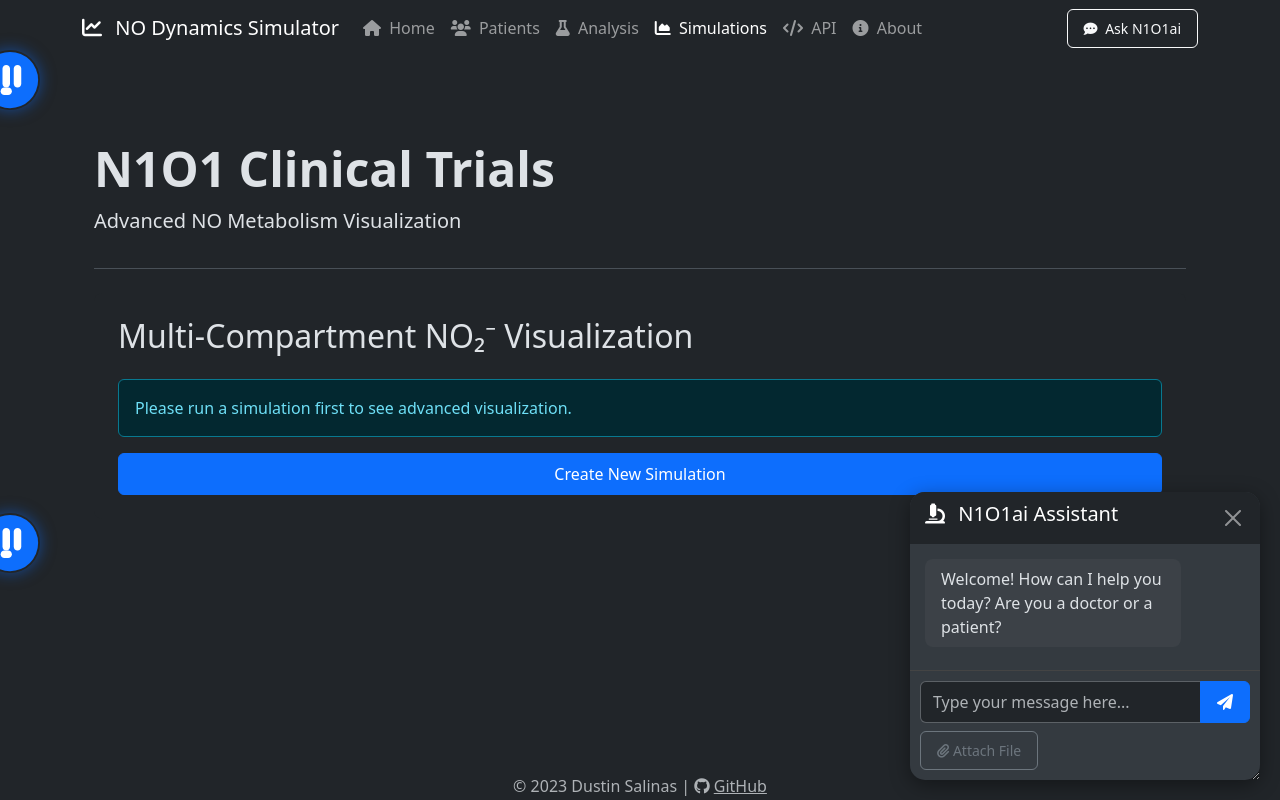
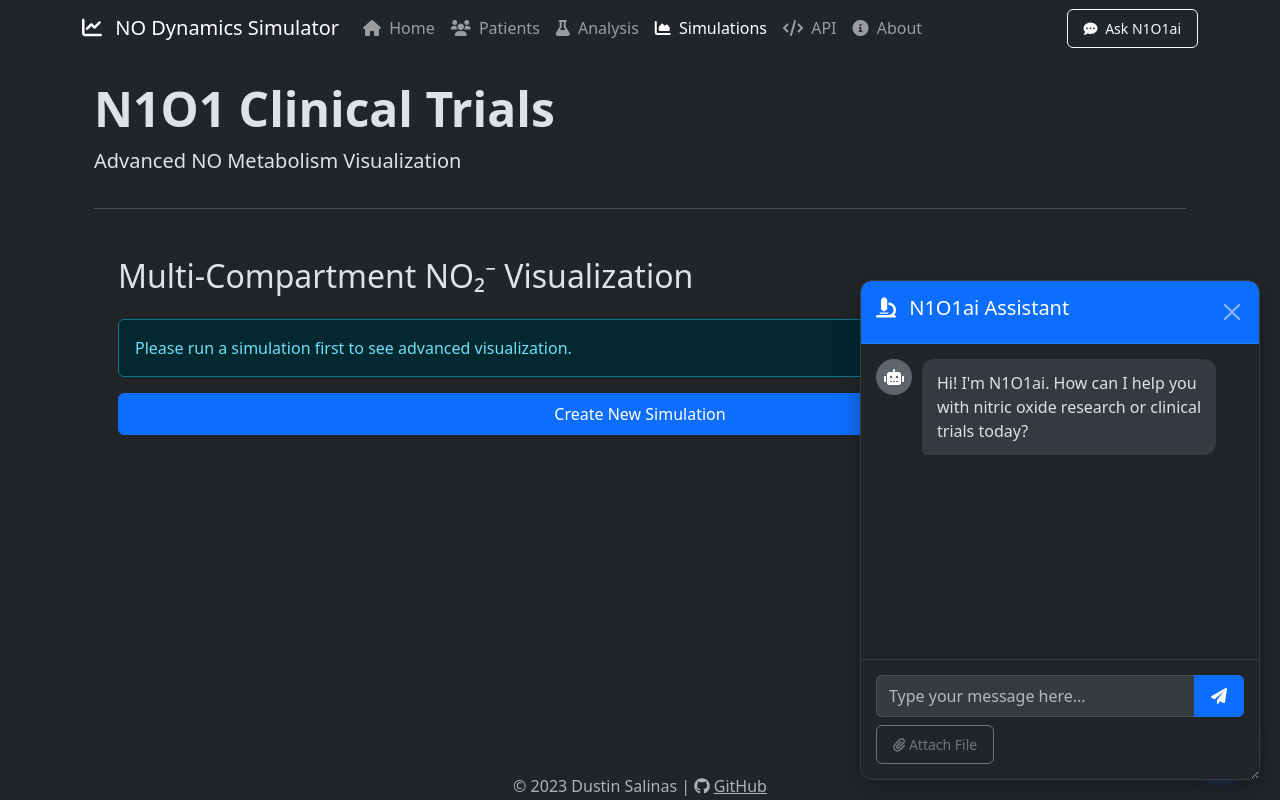
Before and after one commit to just-goingviral/N1o1-Clinical-Trials-Public, a Flask app: page /simulations/advanced-view in a window 1280 px wide, after a click on "Ask N1O1ai". Run offline with Flask 3, Linux system fonts and the light colour scheme.

Commit message:
Assistant checkpoint: Modernize N1O1ai chatbot interface
Assistant generated file changes:
- templates/chat_component.html: Modernize chat interface
- static/css/styles.css: Improve chat UI styling, Add typing indicator animation
- static/js/app.js: Improve message display function

---

User prompt:

ai chatbot / assistant still looks retarded

Replit-Commit-Author: Assistant
Replit-Commit-Session-Id: fdde4092-a3ce-4bae-8803-70c858dea885

```diff
--- a/static/css/styles.css
+++ b/static/css/styles.css
@@ -408,31 +408,161 @@ body {
     scrollbar-color: #6c757d #343a40;
 }
 
+/* Chat component styling */
+.chat-widget {
+    position: fixed;
+    bottom: 20px;
+    right: 20px;
+    width: 400px;
+    height: 550px;
+    background-color: var(--bs-dark);
+    border-radius: 12px;
+    box-shadow: 0 5px 25px rgba(0, 0, 0, 0.3);
+    display: flex;
+    flex-direction: column;
+    overflow: hidden;
+    z-index: 1050;
+    display: none;
+    transition: all 0.3s ease;
+    border: 1px solid rgba(255, 255, 255, 0.1);
+}
+
+.chat-header {
+    background-color: var(--bs-primary);
+    color: white;
+    padding: 15px;
+    display: flex;
+    justify-content: space-between;
+    align-items: center;
+    border-bottom: 1px solid rgba(255, 255, 255, 0.1);
+}
+
+.chat-container {
+    flex: 1;
+    padding: 15px;
+    overflow-y: auto;
+    background-color: rgba(33, 37, 41, 0.95);
+}
+
 .chat-container::-webkit-scrollbar {
     width: 8px;
 }
 
 .chat-container::-webkit-scrollbar-track {
-    background: #343a40;
+    background: rgba(52, 58, 64, 0.5);
 }
 
 .chat-container::-webkit-scrollbar-thumb {
-    background-color: #6c757d;
+    background-color: rgba(108, 117, 125, 0.7);
     border-radius: 20px;
 }
 
 .chat-footer {
-    padding: 10px;
-    border-top: 1px solid #495057;
+    padding: 15px;
+    border-top: 1px solid rgba(255, 255, 255, 0.1);
+    background-color: rgba(33, 37, 41, 0.98);
 }
 
-/* Adjust chat toggle button position */
-#chatToggleBtn {
-    position: relative;
-    z-index: 1040;
+/* Message styling */
+#chatMessages {
+    display: flex;
+    flex-direction: column;
+    gap: 15px;
 }
 
-/* Animate chat widget appearance */
+.user-message, .assistant-message {
+    display: flex;
+    gap: 10px;
+    margin-bottom: 8px;
+    animation: fadeIn 0.3s ease-in;
+}
+
+.user-message {
+    align-self: flex-end;
+    flex-direction: row-reverse;
+}
+
+.assistant-message {
+    align-self: flex-start;
+}
+
+.message-avatar {
+    width: 36px;
+    height: 36px;
+    border-radius: 50%;
+    display: flex;
+    align-items: center;
+    justify-content: center;
+    flex-shrink: 0;
+}
+
+.user-message .message-avatar {
+    background-color: rgba(13, 110, 253, 0.9);
+    color: white;
+}
+
+.assistant-message .message-avatar {
+    background-color: rgba(108, 117, 125, 0.8);
+    color: white;
+}
+
+.message-content {
+    background-color: rgba(52, 58, 64, 0.8);
+    border-radius: 12px;
+    padding: 12px 15px;
+    max-width: 80%;
+    word-wrap: break-word;
+    box-shadow: 0 1px 5px rgba(0, 0, 0, 0.1);
+}
+
+.user-message .message-content {
+    background-color: rgba(13, 110, 253, 0.2);
+    border-bottom-right-radius: 4px;
+}
+
+.assistant-message .message-content {
+    background-color: rgba(73, 80, 87, 0.5);
+    border-bottom-left-radius: 4px;
+}
+
+.message-content p {
+    margin-bottom: 0;
+}
+
+/* Chat toggle button */
+.chat-toggle-button {
+    position: fixed;
+    bottom: 30px;
+    right: 30px;
+    width: 60px;
+    height: 60px;
+    border-radius: 50%;
+    background-color: var(--bs-primary);
+    display: flex;
+    justify-content: center;
+    align-items: center;
+    cursor: pointer;
+    z-index: 1049;
+    box-shadow: 0 4px 15px rgba(13, 110, 253, 0.6);
+    transition: all 0.3s ease;
+}
+
+.chat-toggle-button:hover {
+    transform: scale(1.05);
+    box-shadow: 0 6px 20px rgba(13, 110, 253, 0.7);
+}
+
+.no-molecule-icon {
+    width: 40px;
+    height: 40px;
+}
+
+/* Animations */
+@keyframes fadeIn {
+    from { opacity: 0; transform: translateY(10px); }
+    to { opacity: 1; transform: translateY(0); }
+}
+
 @keyframes slideIn {
     from { transform: translateY(20px); opacity: 0; }
     to { transform: translateY(0); opacity: 1; }
@@ -440,48 +570,26 @@ body {
 
 .chat-widget.visible {
     animation: slideIn 0.3s forwards;
+    display: flex;
 }
 
-.user-message {
-    background-color: rgba(13, 110, 253, 0.1);
-    border-radius: 0.5rem;
-    padding: 0.5rem 1rem;
-    margin-bottom: 0.5rem;
-    align-self: flex-end;
-    max-width: 80%;
+/* Form elements */
+#userMessage {
+    background-color: rgba(255, 255, 255, 0.1);
+    border: 1px solid rgba(255, 255, 255, 0.2);
+    color: white;
 }
 
-.assistant-message {
-    background-color: rgba(128, 128, 128, 0.1);
-    border-radius: 0.5rem;
-    padding: 0.5rem 1rem;
-    margin-bottom: 0.5rem;
-    align-self: flex-start;
-    max-width: 80%;
+#userMessage:focus {
+    background-color: rgba(255, 255, 255, 0.15);
+    box-shadow: 0 0 0 0.2rem rgba(13, 110, 253, 0.25);
+    border-color: rgba(13, 110, 253, 0.5);
 }
 
-.chat-footer {
-    padding: 10px;
-    border-top: 1px solid #444;
-}
-
-.chat-toggle-button {
-    position: fixed;
-    top: 50%;
-    right: 20px;
-    transform: translateY(-50%);
-    width: 60px;
-    height: 60px;
-    background-size: cover;
-    background-position: center;
-    border-radius: 50%;
+/* File upload area */
+.file-upload-area {
     display: flex;
-    justify-content: center;
     align-items: center;
-    cursor: pointer;
-    z-index: 999;
-    box-shadow: 0 0 15px rgba(13, 110, 253, 0.5);
-    transition: all 0.3s ease;
 }
 
 .chat-toggle-button:hover {
--- a/static/js/app.js
+++ b/static/js/app.js
@@ -42,55 +42,6 @@ function showToast(message, type = 'info') {
     closeButton.className = 'btn-close btn-close-white me-2 m-auto';
     closeButton.setAttribute('data-bs-dismiss', 'toast');
     closeButton.setAttribute('aria-label', 'Close');
-
-// Mobile-friendly chat functions
-document.addEventListener('DOMContentLoaded', function() {
-    const chatWidget = document.querySelector('.chat-widget');
-    const chatToggleBtn = document.getElementById('chatToggleBtn');
-    const chatHeader = document.querySelector('.chat-header');
-
-    if (chatToggleBtn && chatWidget) {
-        chatToggleBtn.addEventListener('click', function() {
-            chatWidget.style.display = chatWidget.style.display === 'flex' ? 'none' : 'flex';
-
-            // Adjust position on mobile
-            if (window.innerWidth <= 576) {
-                chatWidget.style.height = '60vh';
-                chatWidget.style.bottom = '70px';
-            }
-        });
-    }
-
-    // Make chat widget draggable
-    if (chatHeader && chatWidget) {
-        makeDraggable(chatWidget, chatHeader);
-    }
-
-    // Handle resize events for mobile
-    window.addEventListener('resize', function() {
-        if (chatWidget.style.display === 'flex' && window.innerWidth <= 576) {
-            chatWidget.style.width = 'calc(100% - 20px)';
-            chatWidget.style.height = '60vh';
-            chatWidget.style.right = '10px';
-            chatWidget.style.bottom = '70px';
-        }
-    });
-
-    // Focus input when chat is opened
-    if (chatToggleBtn && chatWidget) {
-        chatToggleBtn.addEventListener('click', function() {
-            if (chatWidget.style.display === 'flex') {
-                const chatInput = document.querySelector('.chat-widget input[type="text"]');
-                if (chatInput) {
-                    setTimeout(() => {
-                        chatInput.focus();
-                    }, 300);
-                }
-            }
-        });
-    }
-});
-
 
     flexContainer.appendChild(toastBody);
     flexContainer.appendChild(closeButton);
@@ -281,6 +232,8 @@ function initChatWidget() {
     const attachFileBtn = document.getElementById('attachFileBtn');
     const chatFileUpload = document.getElementById('chatFileUpload');
     const fileNameDisplay = document.getElementById('fileNameDisplay');
+    const chatContainer = document.querySelector('.chat-container'); // Added to get chat container
+
 
     // Early return if elements don't exist (chat not on this page)
     if (!chatWidget || !chatToggleBtn) return;
@@ -366,38 +319,67 @@ function initChatWidget() {
     });
 
     // Add message to UI only (doesn't save to history)
-    function addMessageToUI(message, role, attachment = null) {
+    function addMessageToUI(message, sender, attachment = null) {
         const messageDiv = document.createElement('div');
-        messageDiv.className = role === 'user' ? 'user-message' : 'assistant-message';
-        messageDiv.textContent = message;
+        messageDiv.className = sender === 'user' ? 'user-message' : 'assistant-message';
 
-        // If there's an attachment (file or image)
+        // Create avatar element
+        const avatarDiv = document.createElement('div');
+        avatarDiv.className = 'message-avatar';
+
+        // Set appropriate icon
+        if (sender === 'user') {
+            avatarDiv.innerHTML = '<i class="fas fa-user"></i>';
+        } else {
+            avatarDiv.innerHTML = '<i class="fas fa-robot"></i>';
+        }
+
+        // Create content container
+        const contentDiv = document.createElement('div');
+        contentDiv.className = 'message-content';
+
+        // Create paragraph for text
+        const textP = document.createElement('p');
+        textP.textContent = message;
+        contentDiv.appendChild(textP);
+
+        // If there's an attachment, add it to the message
         if (attachment) {
-            const attachmentDiv = document.createElement('div');
-            attachmentDiv.className = 'file-attachment';
+            // For images, display them inline
+            if (attachment.type && attachment.type.startsWith('image/')) {
+                const imgDiv = document.createElement('div');
+                imgDiv.className = 'mt-2';
 
-            // Check if it's an image
-            if (attachment.type && attachment.type.startsWith('image/')) {
                 const img = document.createElement('img');
                 img.src = attachment.dataUrl;
-                img.alt = attachment.name;
-                attachmentDiv.appendChild(img);
+                img.className = 'img-fluid rounded attachment-preview';
+                img.style.maxHeight = '200px';
+
+                imgDiv.appendChild(img);
+                contentDiv.appendChild(imgDiv);
             } else {
-                // For other file types
-                const fileIcon = document.createElement('i');
-                fileIcon.className = 'fas fa-file me-2';
-                const fileName = document.createElement('span');
-                fileName.textContent = attachment.name;
+                // For other files, just show a link/icon
+                const fileDiv = document.createElement('div');
+                fileDiv.className = 'mt-2';
+                fileDiv.innerHTML = `<i class="fas fa-paperclip"></i> Attached file: ${attachment.name}`;
 
-                attachmentDiv.appendChild(fileIcon);
-                attachmentDiv.appendChild(fileName);
+                contentDiv.appendChild(fileDiv);
             }
+        }
 
-            messageDiv.appendChild(attachmentDiv);
+        // Add elements to message div in the correct order
+        if (sender === 'user') {
+            messageDiv.appendChild(contentDiv);
+            messageDiv.appendChild(avatarDiv);
+        } else {
+            messageDiv.appendChild(avatarDiv);
+            messageDiv.appendChild(contentDiv);
         }
 
         chatMessages.appendChild(messageDiv);
-        scrollChatToBottom();
+
+        // Scroll to the bottom
+        chatContainer.scrollTop = chatContainer.scrollHeight;
     }
 
     // Scroll chat to bottom
--- a/templates/chat_component.html
+++ b/templates/chat_component.html
@@ -7,7 +7,12 @@
     <div class="chat-container" id="chatContainer">
         <div id="chatMessages">
             <div class="assistant-message">
-                Welcome! How can I help you today? Are you a doctor or a patient?
+                <div class="message-avatar">
+                    <i class="fas fa-robot"></i>
+                </div>
+                <div class="message-content">
+                    <p>Hi! I'm N1O1ai. How can I help you with nitric oxide research or clinical trials today?</p>
+                </div>
             </div>
         </div>
     </div>
```
Also changed, not shown: other parts of static/css/styles.css (+39 -0 lines).
